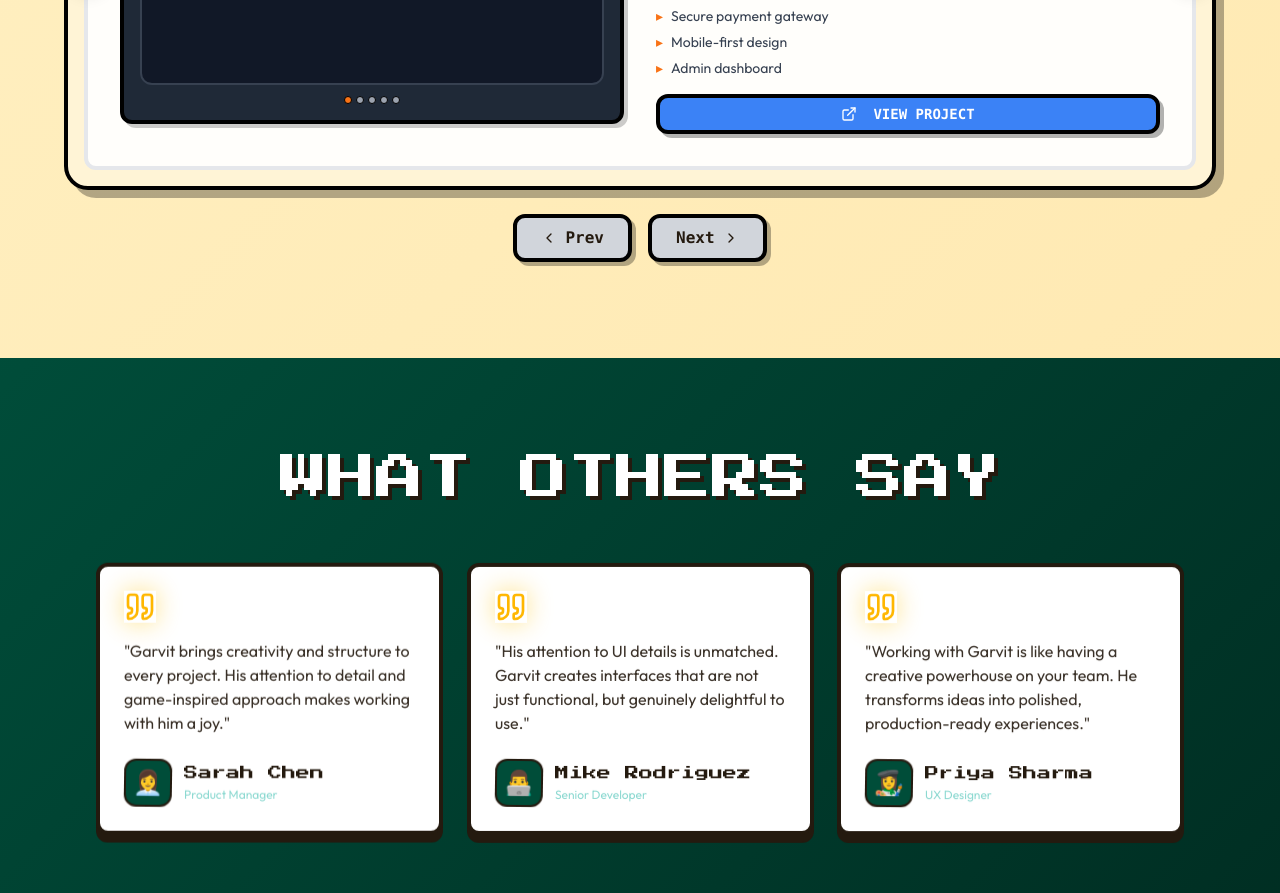
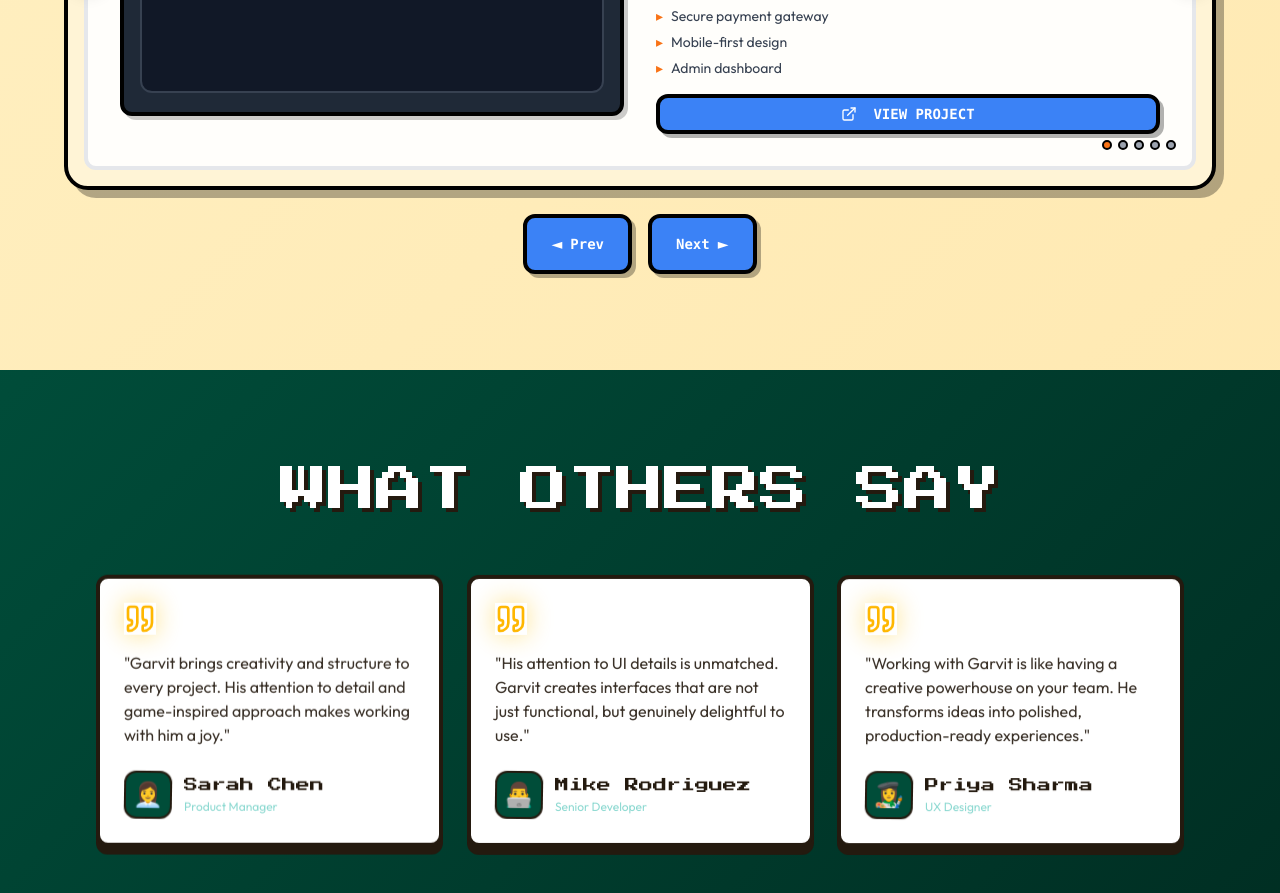
Before and after one commit to paradox2905/arcade-dev-folio, a React (Vite) app: page / in a window 1280 px wide. Shown: the part 3332-4225 px from the top of the page. Built offline with nearby package versions, Linux system fonts and the light colour scheme; the HTML template or start-up script is replaced by a standard one.

Commit message:
Add project navigation and indicators

```diff
--- a/src/components/Projects.tsx
+++ b/src/components/Projects.tsx
@@ -1,5 +1,5 @@
 import { useState } from "react";
-import { ExternalLink, ChevronLeft, ChevronRight, ArrowLeft, ArrowRight } from "lucide-react";
+import { ExternalLink, ArrowLeft, ArrowRight } from "lucide-react";
 import { Button } from "@/components/ui/button";
 
 const Projects = () => {
@@ -180,19 +180,6 @@ const Projects = () => {
                     <div className="bg-gray-900 rounded-lg border-2 border-gray-700 aspect-video flex items-center justify-center text-6xl sm:text-7xl animate-float">
                       {currentProj.image}
                     </div>
-                    {/* Screen Frame Effect */}
-                    <div className="mt-2 flex gap-1 justify-center">
-                      {projects.map((_, idx) => (
-                        <button
-                          key={idx}
-                          onClick={() => goToProject(idx)}
-                          className={`w-2 h-2 rounded-full border border-black transition-all ${
-                            idx === currentProject ? "bg-orange-500" : "bg-gray-400"
-                          }`}
-                          aria-label={`Go to project ${idx + 1}`}
-                        />
-                      ))}
-                    </div>
                   </div>
                 </div>
 
@@ -243,24 +230,40 @@ const Projects = () => {
                   </Button>
                 </div>
               </div>
+
+              {/* Project Indicator Dots - Bottom Right */}
+              <div className="absolute bottom-4 right-4 flex gap-1.5">
+                {projects.map((_, idx) => (
+                  <button
+                    key={idx}
+                    onClick={() => goToProject(idx)}
+                    className={`w-2.5 h-2.5 rounded-full border-2 border-black transition-all hover:scale-125 ${
+                      idx === currentProject ? "bg-orange-500" : "bg-gray-400"
+                    }`}
+                    aria-label={`Go to project ${idx + 1}`}
+                  />
+                ))}
+              </div>
             </div>
           </div>
 
-          {/* Navigation Buttons Below */}
+          {/* Navigation Buttons Below - Blue Pixel Style */}
           <div className="flex justify-center gap-4 mt-6">
             <button
               onClick={prevProject}
-              className="px-6 py-2 bg-gray-300 hover:bg-gray-400 border-4 border-black rounded-lg font-mono font-bold shadow-[4px_4px_0px_rgba(0,0,0,0.3)] hover:shadow-[2px_2px_0px_rgba(0,0,0,0.3)] hover:translate-x-[2px] hover:translate-y-[2px] transition-all flex items-center gap-2"
+              disabled={isTransitioning}
+              className="px-6 py-3 bg-blue-500 hover:bg-blue-600 disabled:bg-gray-400 border-4 border-black rounded-lg font-mono font-bold text-white shadow-[4px_4px_0px_rgba(0,0,0,0.3)] hover:shadow-[2px_2px_0px_rgba(0,0,0,0.3)] hover:translate-x-[2px] hover:translate-y-[2px] transition-all flex items-center gap-2 disabled:cursor-not-allowed"
             >
-              <ChevronLeft className="w-4 h-4" />
-              Prev
+              <span className="text-lg">◄</span>
+              <span className="text-sm">Prev</span>
             </button>
             <button
               onClick={nextProject}
-              className="px-6 py-2 bg-gray-300 hover:bg-gray-400 border-4 border-black rounded-lg font-mono font-bold shadow-[4px_4px_0px_rgba(0,0,0,0.3)] hover:shadow-[2px_2px_0px_rgba(0,0,0,0.3)] hover:translate-x-[2px] hover:translate-y-[2px] transition-all flex items-center gap-2"
+              disabled={isTransitioning}
+              className="px-6 py-3 bg-blue-500 hover:bg-blue-600 disabled:bg-gray-400 border-4 border-black rounded-lg font-mono font-bold text-white shadow-[4px_4px_0px_rgba(0,0,0,0.3)] hover:shadow-[2px_2px_0px_rgba(0,0,0,0.3)] hover:translate-x-[2px] hover:translate-y-[2px] transition-all flex items-center gap-2 disabled:cursor-not-allowed"
             >
-              Next
-              <ChevronRight className="w-4 h-4" />
+              <span className="text-sm">Next</span>
+              <span className="text-lg">►</span>
             </button>
           </div>
         </div>
```
